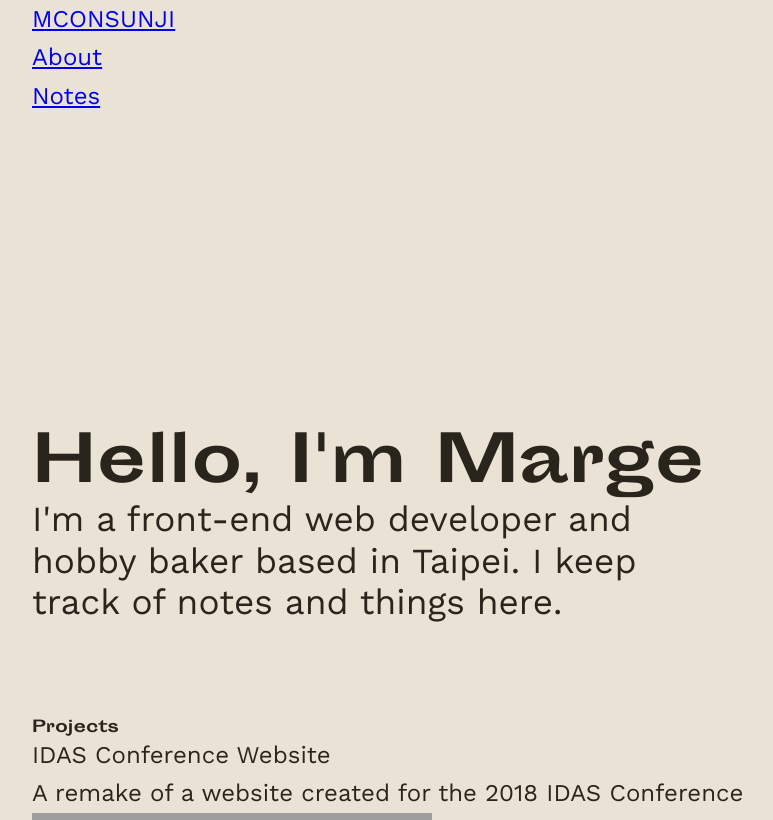
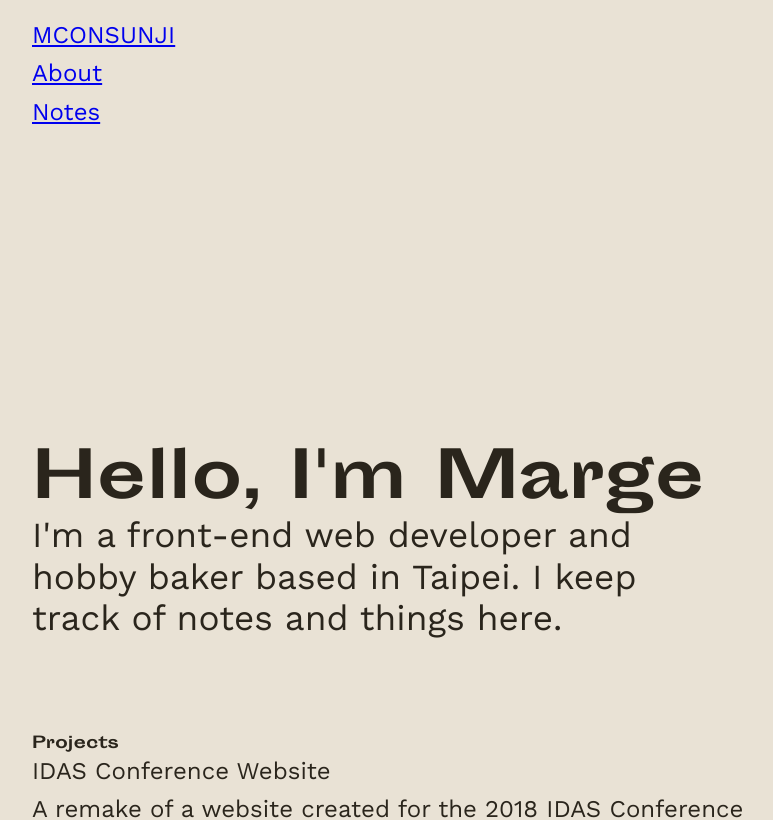
Before and after one commit to msunji/portfolio, a React (Create React App) app: page / in a window 1280 px wide. Shown: the top 820 px of the page, without its empty margins (40-813 px from the left). Built offline with nearby package versions, Linux system fonts and the light colour scheme; grey boxes are pictures that could not be loaded.

Commit message:
Added top and bottom padding. Mad footer sticky

```diff
--- a/src/styles/globalStyle.js
+++ b/src/styles/globalStyle.js
@@ -34,10 +34,12 @@ const GlobalStyle = createGlobalStyle`
 
     .container {
         max-width: 1200px;
+        min-height: 100vh;
+        display: grid;
+        grid-template-rows: auto 1fr auto;
         margin-left: auto;
         margin-right: auto;
-        padding-left: 2rem;
-        padding-right: 2rem;
+        padding: 1rem 2rem 1rem 2rem;
     }
 `;
 
```
